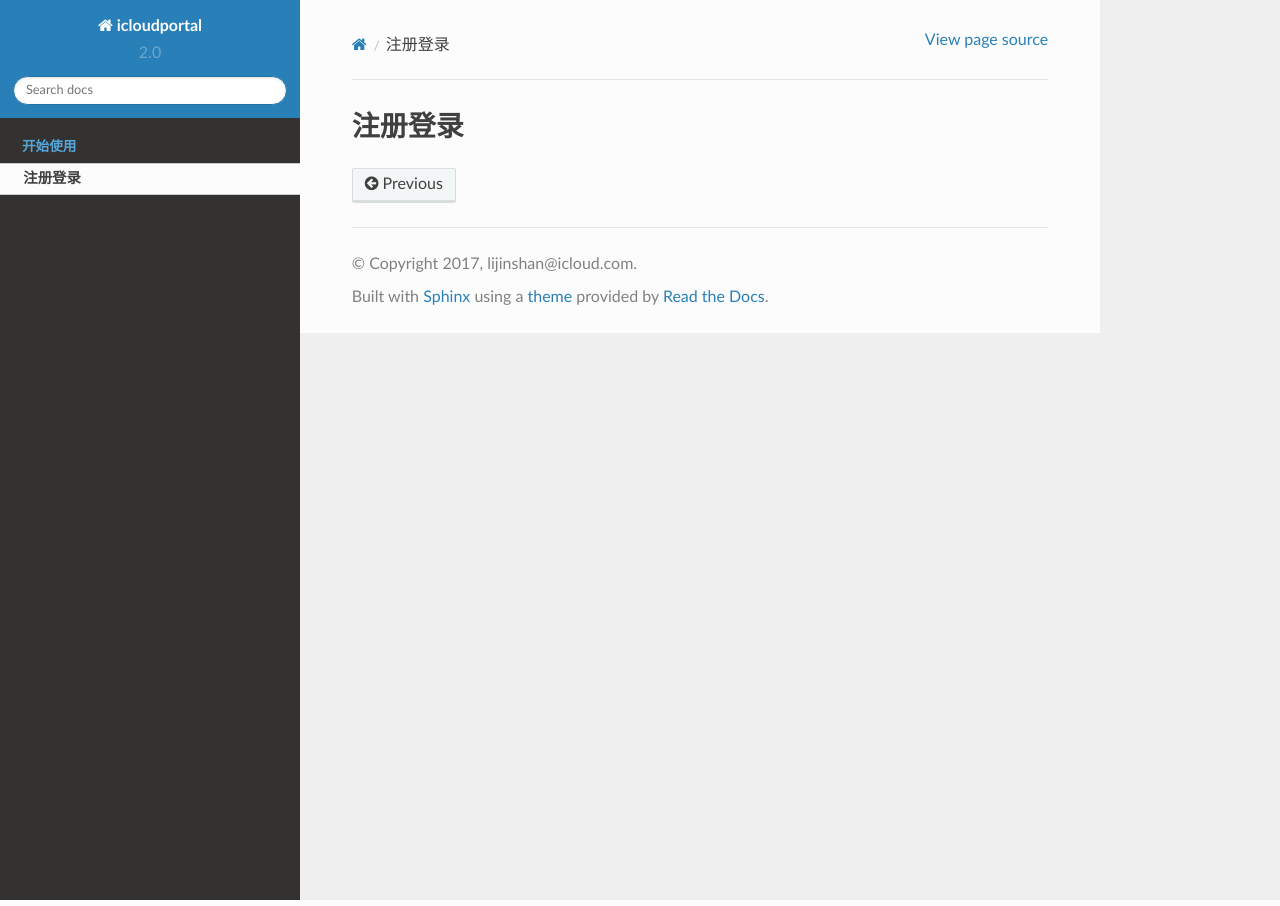
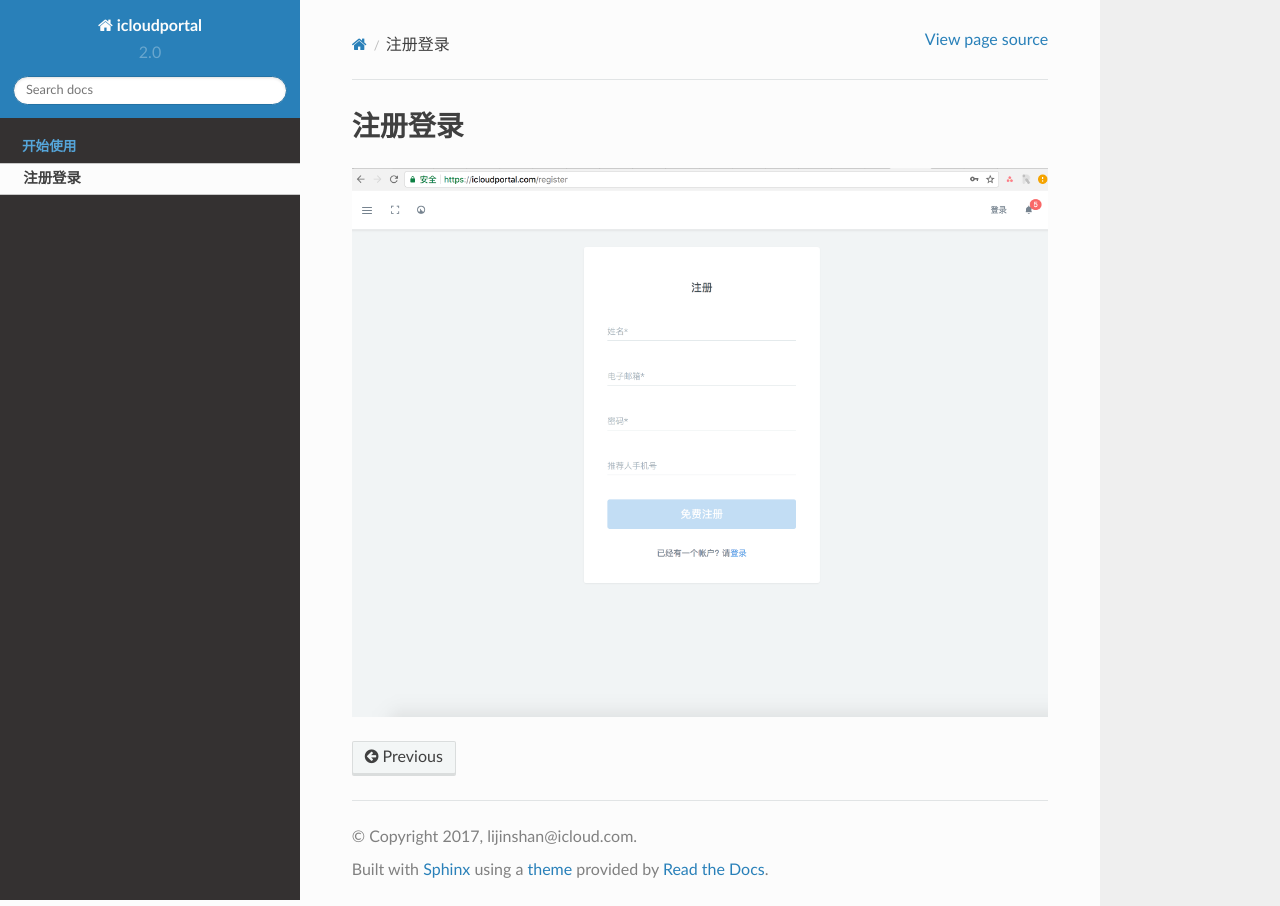
Before and after one commit to jacky-cyber/icloudportal, a Sphinx documentation site: the page built from docs/signupsignin.rst, in a window 1280 px wide. Built offline with Sphinx 7.4.7 and the Read the Docs theme 2.0.0, drawn with Linux system fonts in a browser that asks for light colours.

Commit message:
增加注册图片

```diff
--- a/docs/signupsignin.rst
+++ b/docs/signupsignin.rst
@@ -2,3 +2,5 @@
 
 注册登录
 ============
+
+.. image:: _static/images/signup.png
```
Also changed, not shown: docs/_static/images/signup.png (added).
